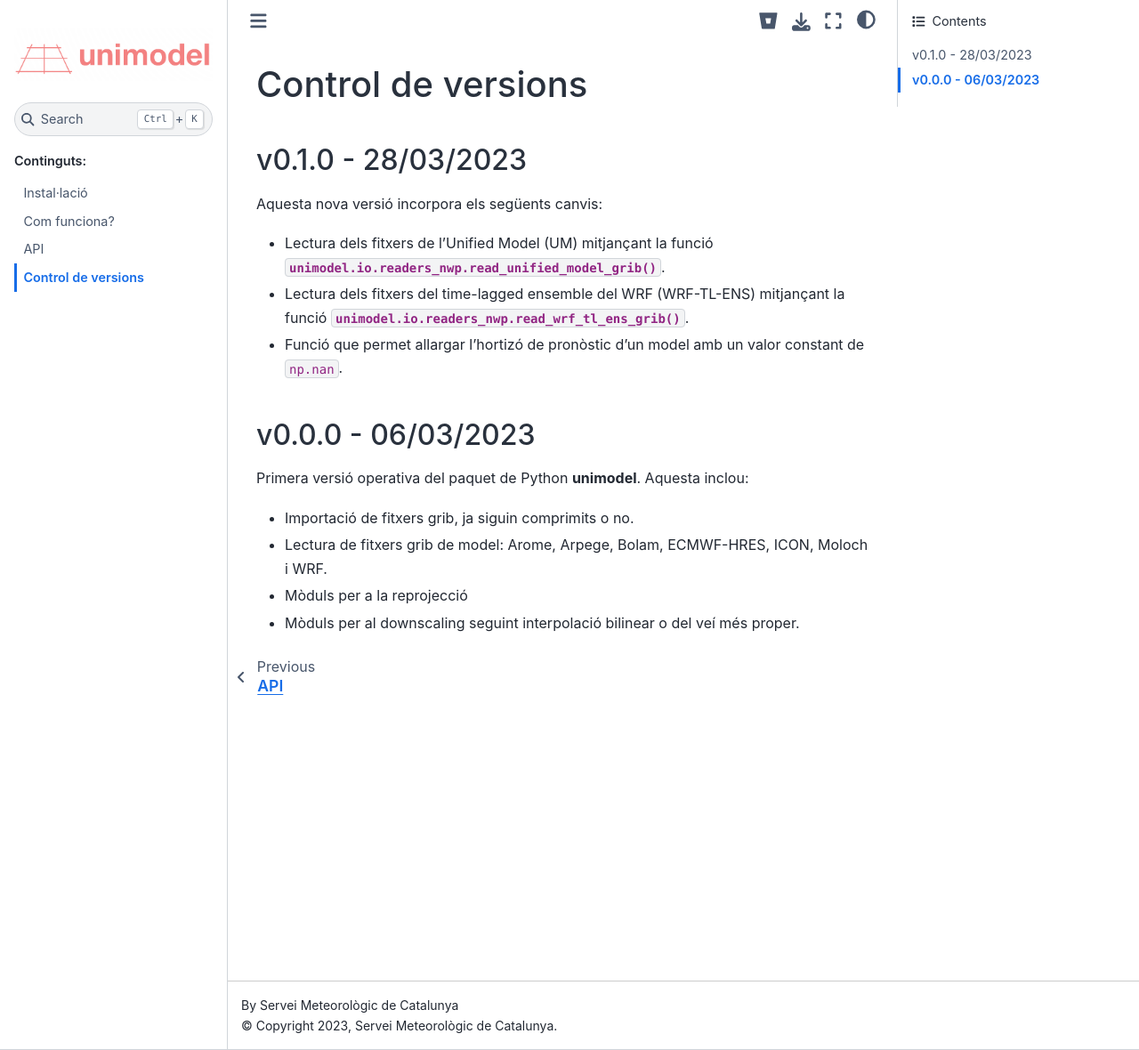
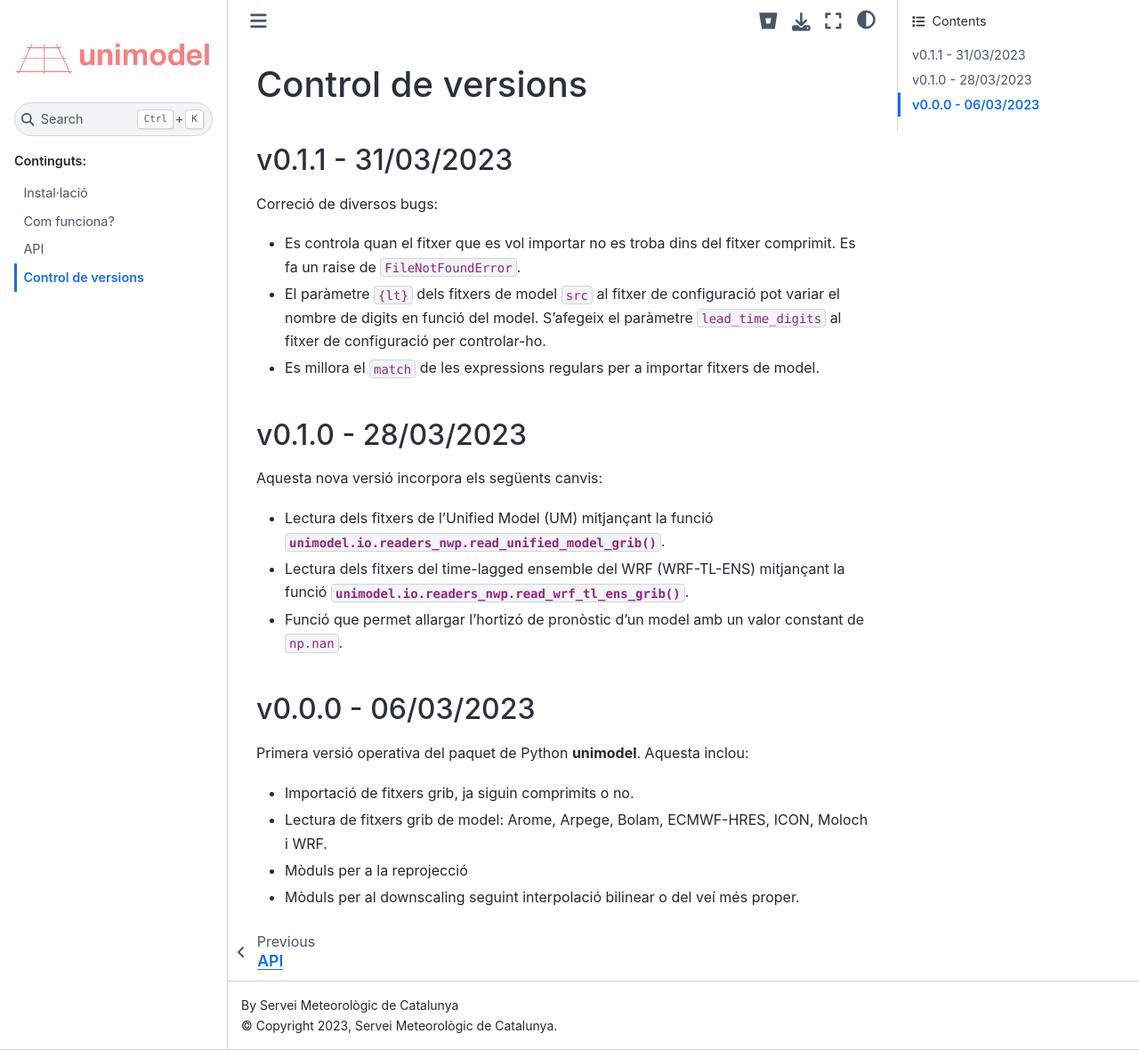
Before and after one commit to meteocat/unimodel, a Sphinx documentation site: the page built from docs/source/vcontrol.rst, in a window 1280 px wide and 1180 px high. Shown: the whole window at 89% size. Built offline with Sphinx 7.4.7 and the Sphinx Book theme 1.1.4, drawn with Linux system fonts in a browser that asks for light colours.

Commit message:
PME-58 Actualització docs howto i vcontrol

```diff
--- a/docs/source/howto.rst
+++ b/docs/source/howto.rst
@@ -65,14 +65,18 @@ A continuació indiquem què ha de tenir, com a mínim, aquest fitxer .json.
         "{nom-model-1}" : {
                             "src_tar": "Ruta a un fitxer .tar.gz",
                             "src": "Nom del fitxer grib dins del .tar.gz",
-                            "compressed": "True, indica que s'ha d'importar i descomprimir"
+                            "compressed": "True, indica que s'ha d'importar i descomprimir",
+                            "lead_time_digits": "Nombre de digits que té el lead time al path (per exemple, 3 si és de la forma xxxxx_012.grib, o bé 2 si és de la forma xxxxx_12.grib)"
                           },
 
         "{nom-model-2}" : {
                             "src": "Nom del fitxer grib dins del .tar.gz",
                             "compressed": "False, indicant que només s'ha d'importar"
+                            "lead_time_digits": "Nombre de digits que té el lead time al path (per exemple, 3 si és de la forma xxxxx_012.grib, o bé 2 si és de la forma xxxxx_12.grib)"
                           }
     }
+
+El ``lead_time_digits`` és un paràmetre obligatori només per a aquells fitxers que tinguin l'argument ``{lt}`` al camp ``src`` del model.
 
 Exemples
 --------
--- a/docs/source/vcontrol.rst
+++ b/docs/source/vcontrol.rst
@@ -1,5 +1,15 @@
 Control de versions
 ===================
+
+v0.1.1 - 31/03/2023
+-------------------
+
+Correció de diversos bugs:
+
+- Es controla quan el fitxer que es vol importar no es troba dins del fitxer comprimit. Es fa un raise de ``FileNotFoundError``.
+- El paràmetre ``{lt}`` dels fitxers de model ``src`` al fitxer de configuració pot variar el nombre de digits en funció del model. S'afegeix el paràmetre ``lead_time_digits`` al fitxer de configuració per controlar-ho.
+- Es millora el ``match`` de les expressions regulars per a importar fitxers de model.
+
 
 v0.1.0 - 28/03/2023
 -------------------
```
